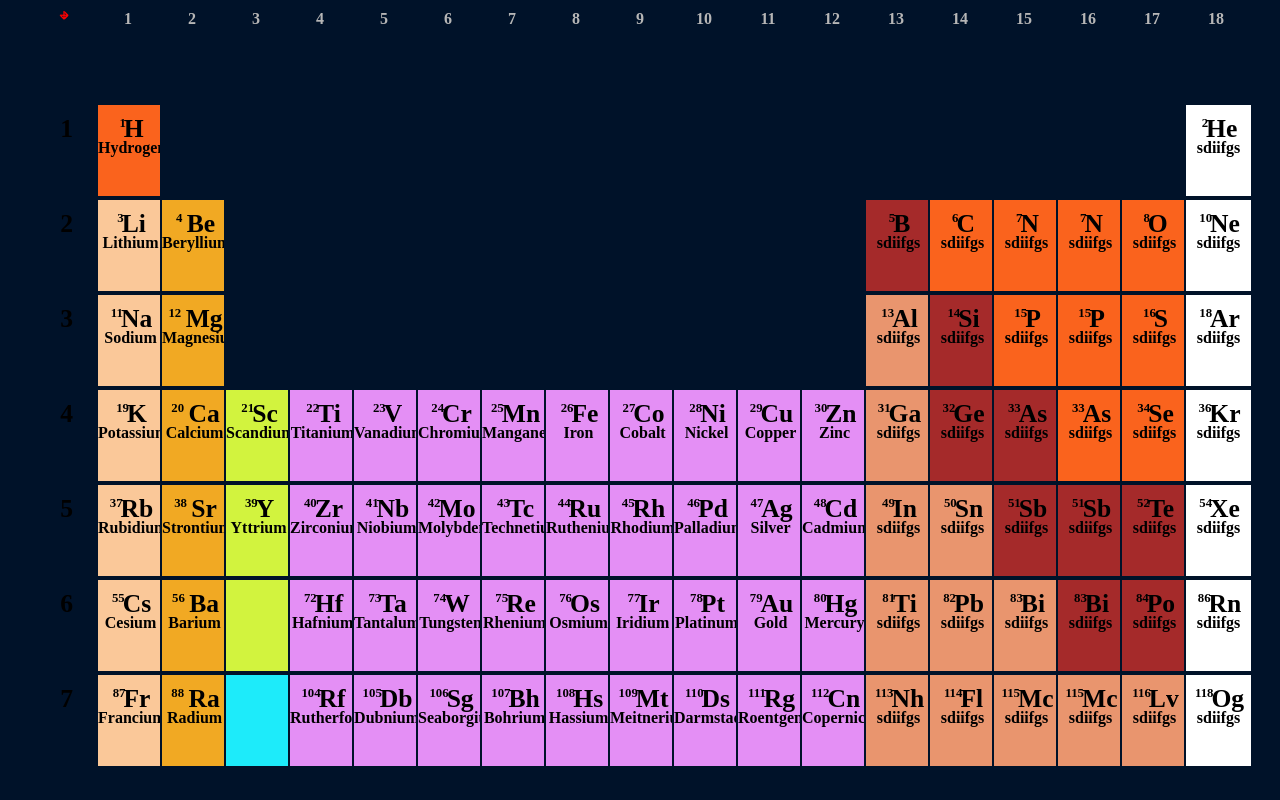
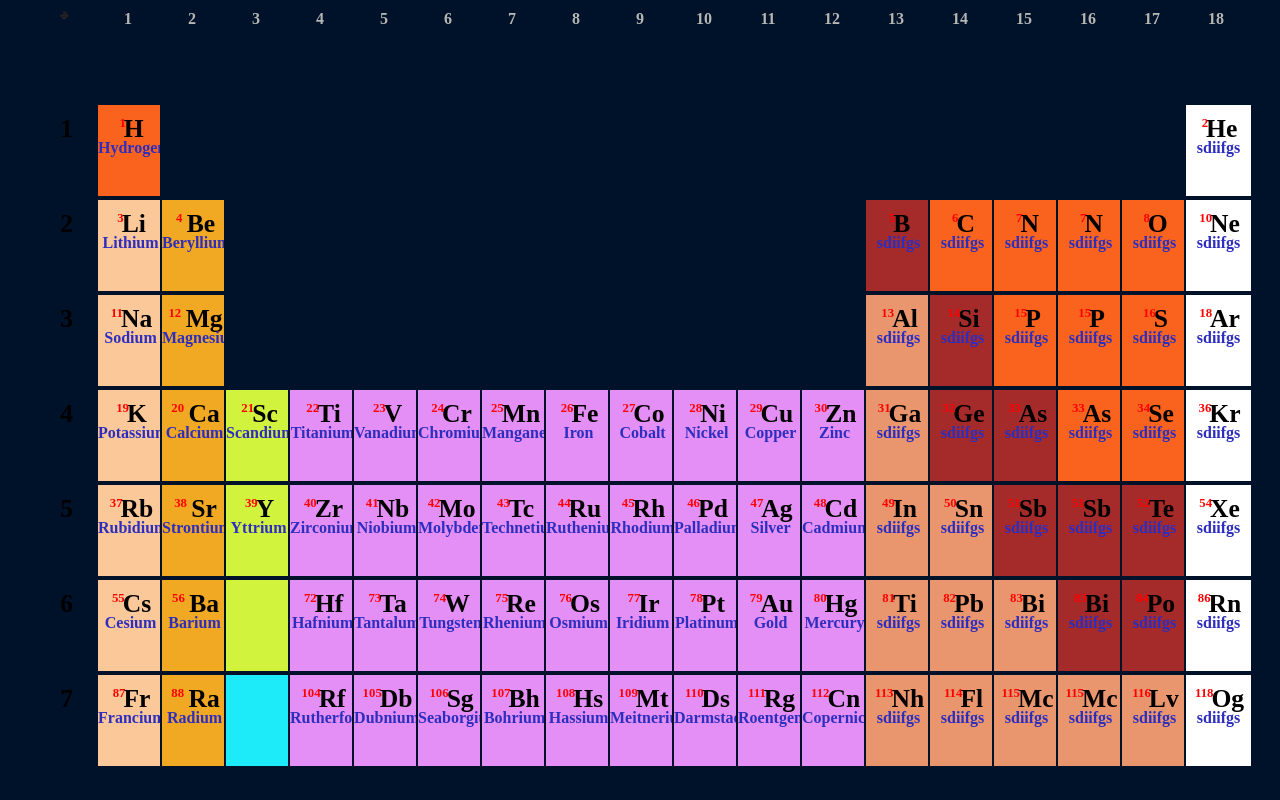
Before and after one commit to JusticeIsreal/Periodic-table-with-CSS-grid, a plain HTML site: page index.html in a window 1280 px wide. Drawn offline with Linux system fonts and the light colour scheme.

Commit message:
some color changes

```diff
--- a/Style/style.css
+++ b/Style/style.css
@@ -130,7 +130,7 @@
     left: 0;
     font-size: 2vh;
     background-color: rgba(250, 200, 153, 0);
-    color: black;
+    color: rgb(46, 46, 190);
   }
   /* group 1 box sepecific settings */
   .group-1-elements,
@@ -162,11 +162,12 @@
   }
   .group1:hover {
     transform: scale(0.9);
+    color: red;
   }
   sup {
     font-size: 1vw;
     left: 2px;
-    color: black;
+    color: red;
     background-color: rgba(250, 200, 153, 0);
   }
   .group-1-elements .H {
@@ -432,15 +433,14 @@
       transform: scale(1);
     }
   }
-i{
+  i {
     background-color: rgba(0, 0, 0, 0);
-  color: red;
+    color: rgb(43, 35, 35);
     font-size: 10px;
     font-weight: 900;
     position: absolute;
     width: 100%;
     left: 0;
-
   }
   /* element detials property */
   .group1-element-box {
@@ -457,10 +457,10 @@ i{
   .yellow {
     background-color: rgb(241, 169, 35);
   }
-  .bright-yellow{
+  .bright-yellow {
     background-color: rgb(210, 243, 62);
   }
-  .bright-pink{
+  .bright-pink {
     background-color: rgb(228, 143, 245);
   }
 
```
Lines whose indentation alone changed are shown as unchanged.
